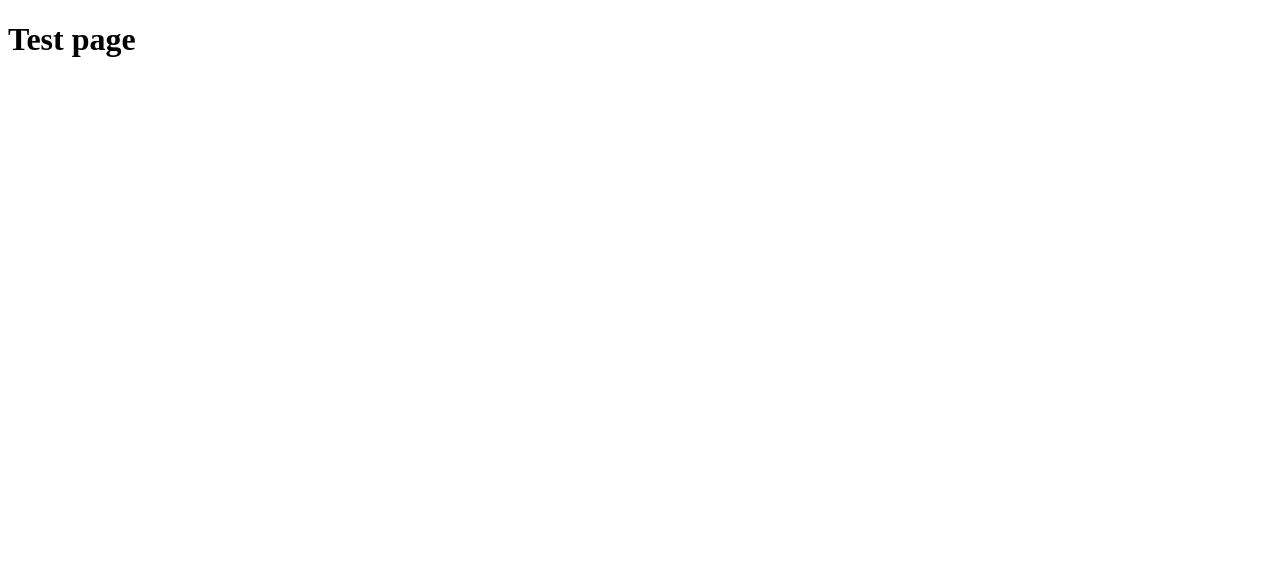
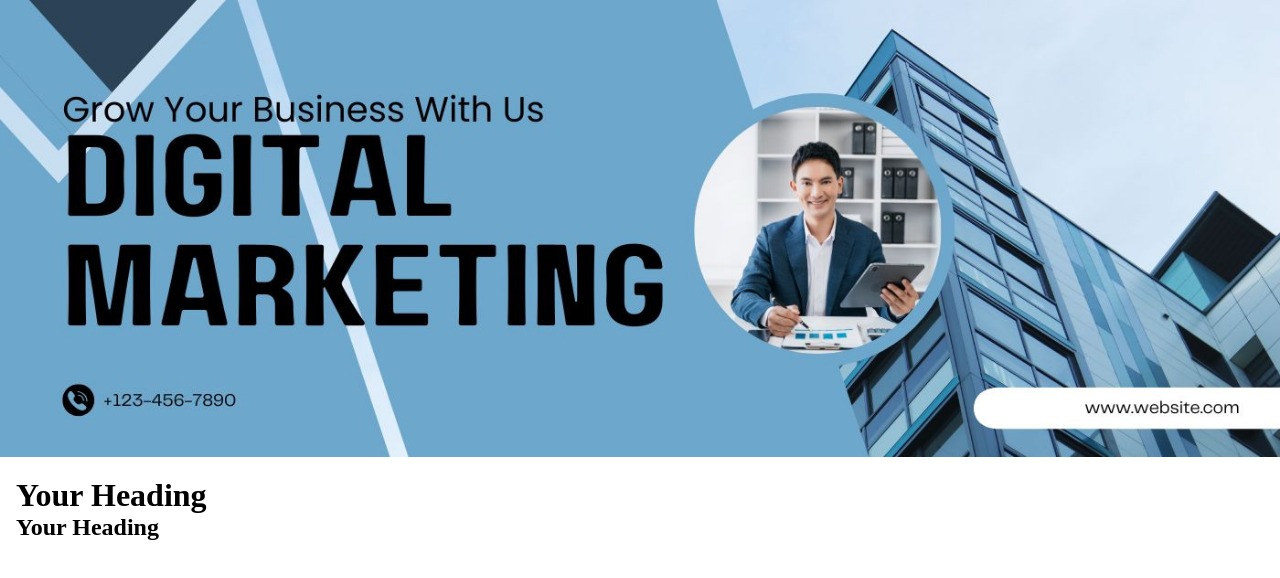
Before and after one commit to mdmansooralam/test, a plain HTML site: page index.html in a window 1280 px wide. Drawn offline with Linux system fonts and the light colour scheme.

Commit message:
banner added

```diff
--- a/index.html
+++ b/index.html
@@ -4,8 +4,28 @@
     <meta charset="UTF-8">
     <meta name="viewport" content="width=device-width, initial-scale=1.0">
     <title>Document</title>
+    <style>
+        *{
+            margin: 0;
+            padding: 0;
+            box-sizing: border-box;
+        }
+        .banner img{
+            width: 100%;
+        }
+
+        .content{
+            padding: 1rem;
+        }
+    </style>
 </head>
 <body>
-    <h1>Test page</h1>
+    <section class="banner">
+        <img src="./assets/images/banner-image.jpg" alt="Banner Image">
+    </section>
+    <div class="content">
+        <h1>Your Heading</h1>
+        <h2>Your Heading </h2>
+    </div>
 </body>
 </html>
```
Also changed, not shown: assets/images/banner-image.jpg (added).
